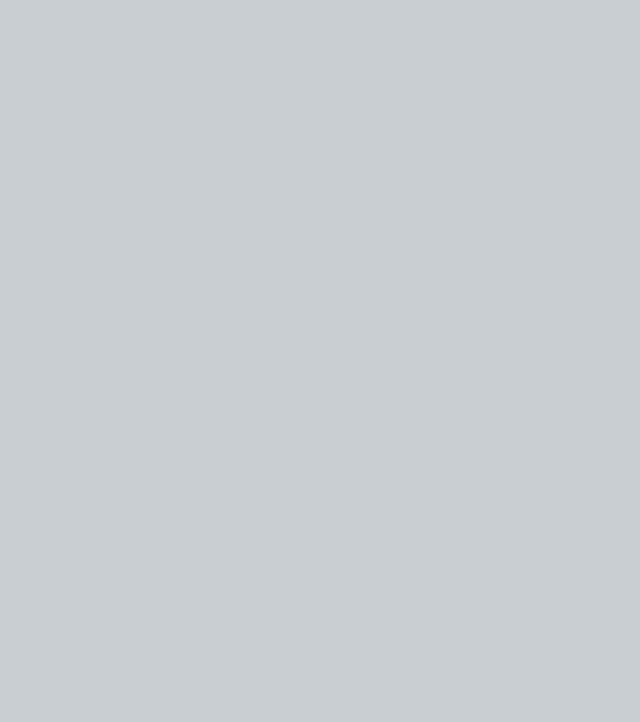
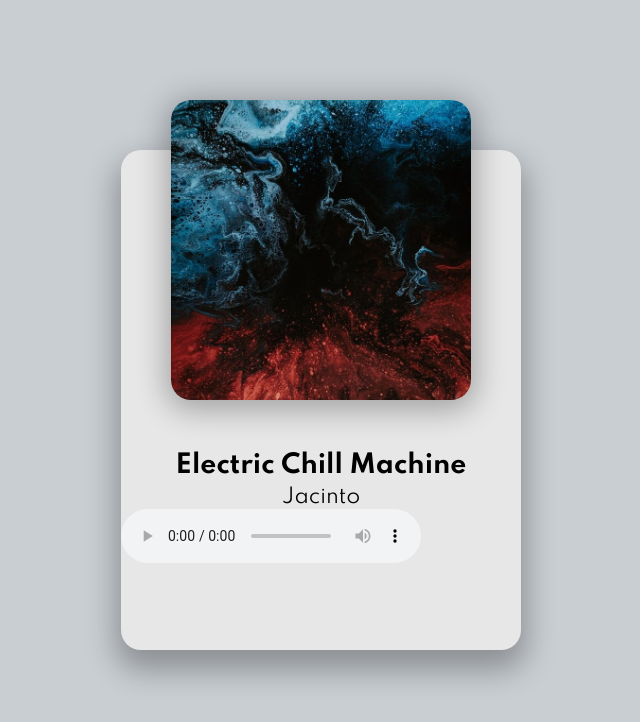
Before and after one commit to pilaga/typescript-music-player, a plain HTML site: page index.html in a window 1280 px wide. Shown: the whole page, without its empty margins (319-959 px from the left). Drawn offline with Linux system fonts and the light colour scheme.

Commit message:
setting up some styling HTML/CSS

```diff
--- a/index.html
+++ b/index.html
@@ -9,6 +9,15 @@
     <link rel="stylesheet" href="style.css">
 </head>
 <body>
+    <div class="player-container">
+        <!-- song -->
+        <div class="img-container">
+            <img src="img/jacinto-1.jpg" atl="Album Art">
+        </div>
+        <h2 id="title">Electric Chill Machine</h2>
+        <h3 id="artist">Jacinto</h3>
+        <audio src="music/jacinto-1.mp3" controls></audio>
+    </div>
     <!-- Script -->
     <script src="script.js"></script>
 </body>
--- a/style.css
+++ b/style.css
@@ -1,4 +1,6 @@
 /* Images created by: https://unsplash.com/@pawel_czerwinski */
+
+@import url('https://fonts.googleapis.com/css2?family=Spartan:wght@400;700&display=swap');
 
 html {
   box-sizing: border-box;
@@ -11,17 +13,33 @@ body {
   display: flex;
   justify-content: center;
   align-items: center;
-
+  font-family: Spartan, sans-serif;
   font-size: 12px;
 }
 
-
+.player-container {
+  height: 500px;
+  width: 400px;
+  background-color: #e7e7e7;
+  border-radius: 20px;
+  box-shadow: 0 15px 30px 5px rgba(0, 0, 0, 0.3);
+}
 
 .img-container {
-
+  height: 300px;
+  width: 300px;
   position: relative;
   top: -50px;
   left: 50px;
+
+}
+
+.img-container img {
+  height: 100%;
+  width: 100%;
+  object-fit: cover;
+  border-radius: 20px;
+  box-shadow: 0 5px 30px 5px rgba(0, 0, 0, 0.3);
 }
 
 
@@ -90,6 +108,9 @@ h3 {
 /* Media Query: iPhone (Vertical) */
 @media screen and (max-width: 376px) {
 
+  .player-container {
+    width: 95vw;
+  }
 
   .img-container {
     left: 29px;
```
